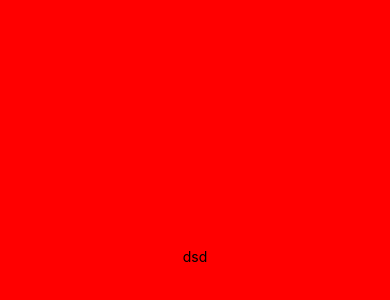
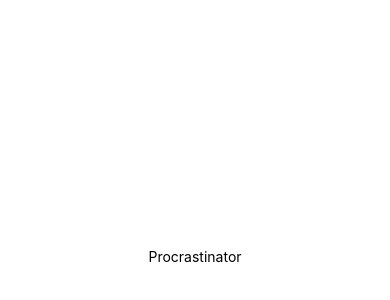
Before and after one commit to Jayyxyz/ProcrastiNator, a React Native app: screen / in a window 390 px wide. Shown: the part 166-466 px from the top of the page. Built offline with nearby package versions, Linux system fonts and the light colour scheme.

Commit message:
Intro Splashscreen

```diff
--- a/App.js
+++ b/App.js
@@ -1,26 +1,35 @@
 import { StatusBar } from 'expo-status-bar';
-import { StyleSheet, Text, View } from 'react-native';
-import Home from './src/components/home/home';
-import { SafeAreaProvider, SafeAreaView } from 'react-native-safe-area-context';
+import { StyleSheet, View } from 'react-native';
+import Home from './src/components/home/home'; // Import Home component
+import SplashScreen from './src/components/splash/SplashScreen'; // Import SplashScreen component
+import { SafeAreaProvider, SafeAreaView } from 'react-native-safe-area-context'; // Safe area for devices
+import { useState, useEffect } from 'react';
 
 export default function App() {
+  const [showSplash, setShowSplash] = useState(true); // State to control splash screen visibility
+
+  useEffect(() => {
+    // Set a timer to hide splash screen after 7.5 seconds
+    const timer = setTimeout(() => setShowSplash(false), 7500);
+    return () => clearTimeout(timer); // Clear timer on unmount
+  }, []);
+
   return (
     <SafeAreaProvider>
       <SafeAreaView style={styles.container}>
-    <View style={styles.container}>
-      <Home/>
-
-    </View>
-    </SafeAreaView>
+        <View style={styles.container}>
+          {showSplash ? <SplashScreen /> : <Home />}
+        </View>
+      </SafeAreaView>
     </SafeAreaProvider>
   );
 }
 
 const styles = StyleSheet.create({
   container: {
-    flex: 1,
-    backgroundColor: 'red',
-    alignItems: 'center',
-    justifyContent: 'center',
+    flex: 1, // Fill available space
+    backgroundColor: 'white', // Background color
+    alignItems: 'center', // Center items horizontally
+    justifyContent: 'center', // Center items vertically
   },
 });
--- a/package.json
+++ b/package.json
@@ -9,11 +9,11 @@
     "web": "expo start --web"
   },
   "dependencies": {
-    "expo": "~51.0.28",
+    "expo": "~51.0.38",
     "expo-status-bar": "~1.12.1",
     "react": "18.2.0",
     "react-native": "0.74.5",
-    "react-native-safe-area-context": "^4.11.0"
+    "react-native-safe-area-context": "^4.10.5"
   },
   "devDependencies": {
     "@babel/core": "^7.20.0"
--- a/src/components/home/home.js
+++ b/src/components/home/home.js
@@ -6,7 +6,7 @@ export default function Home(){
     return (
     <SafeAreaView>
         <View style={style.container}>
-             <Text>dsd</Text>
+             <Text>Procrastinator</Text>
         </View>
     </SafeAreaView>
     )
--- a/src/components/home/home.styles.js
+++ b/src/components/home/home.styles.js
@@ -3,7 +3,7 @@ import { StyleSheet } from 'react-native';
 const styles = StyleSheet.create({
   safeArea: {
     flex: 1,
-    backgroundColor: '#F5F5F5',  // Example background color
+    backgroundColor: 'white',
   },
   container: {
     flex: 1,
--- /dev/null
+++ b/src/components/splash/SplashScreen.js
@@ -0,0 +1,38 @@
+import React, { useEffect, useRef, useState } from 'react';
+import { View, Image, Animated } from 'react-native';
+import styles from './splashStyles';
+
+const SplashScreen = () => {
+  const [isVisible, setIsVisible] = useState(true); // State to control visibility
+  const fadeAnim = useRef(new Animated.Value(0)).current; // Animated value for opacity
+
+  useEffect(() => {
+    Animated.timing(fadeAnim, { // Start fade-in animation
+      toValue: 1, // Target opacity
+      duration: 1500, // Duration for fade-in
+      useNativeDriver: true, // Use native driver for performance
+    }).start(); // Start the animation
+
+    const fadeOutTimeout = setTimeout(() => { // Set up fade-out timeout
+      Animated.timing(fadeAnim, { // Start fade-out animation
+        toValue: 0, // Target opacity
+        duration: 1000, // Duration for fade-out
+        useNativeDriver: true, // Use native driver for performance
+      }).start(() => setIsVisible(false)); // Start animation and hide after completion
+    }, 5000); // Wait for 10 seconds before starting fade-out
+
+    return () => clearTimeout(fadeOutTimeout); // Cleanup timeout on unmount
+  }, [fadeAnim]); // Dependency array for useEffect
+
+  if (!isVisible) return null; // Return null if not visible
+
+  return (
+    <View style={styles.container}>
+      <Animated.View style={{ opacity: fadeAnim }}>
+        <Image source={require('../../assets/logo/ProcrastinatorLogo.png')} style={styles.logo} />
+      </Animated.View>
+    </View>
+  );
+};
+
+export default SplashScreen; // Export the component
--- /dev/null
+++ b/src/components/splash/splashStyles.js
@@ -0,0 +1,13 @@
+import { StyleSheet } from 'react-native'; // Import StyleSheet from React Native
+
+export default StyleSheet.create({
+  container: { // Styles for the main container
+    flex: 1, // Take up full height and width
+    justifyContent: 'center', // Center content vertically
+    alignItems: 'center', // Center content horizontally
+  },
+  logo: { // Styles for the logo image
+    width: 300,
+    height: 300,
+  },
+});
```
Also changed, not shown: src/assets/logo/ProcrastinatorLogo.png (added), 1 other file (tests, documents, lock files or other folders).
